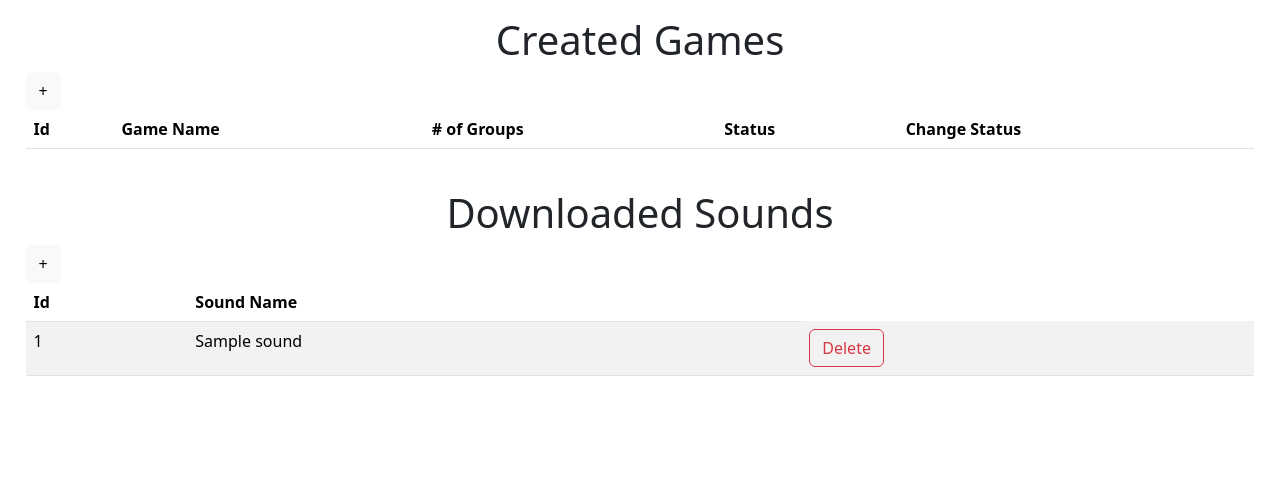
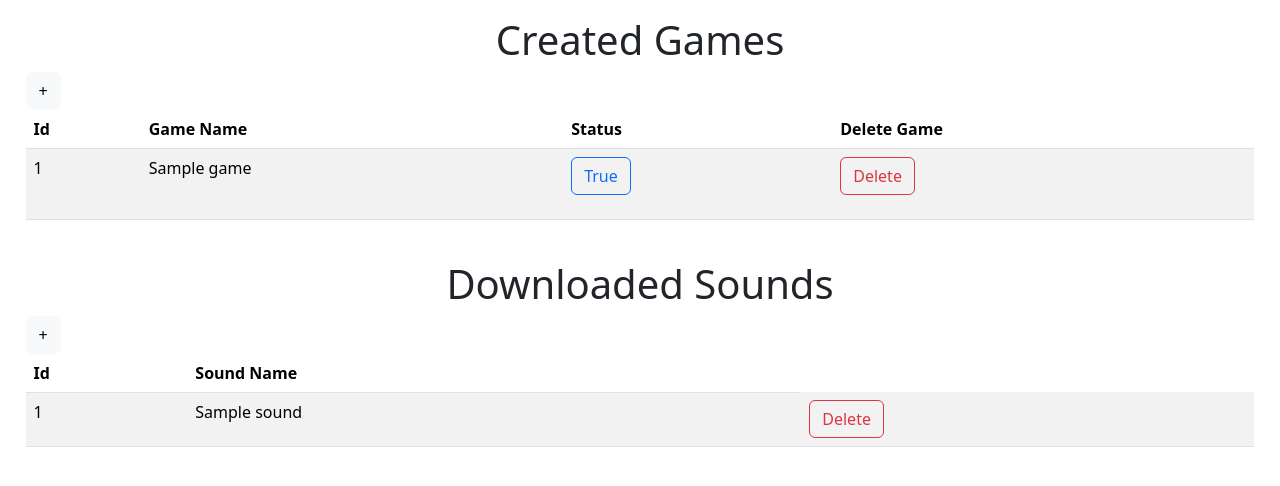
Before and after one commit to adespinosa14/SutherlandAppFlask, a Flask app: page /ViewGames in a window 1280 px wide. Shown: the part 97-583 px from the top of the page. Run offline with Flask 3, Linux system fonts and the light colour scheme; tables that the repository leaves empty hold one stand-in row (values such as "Sample post"); lists and menus that the app fills with data are empty.

Commit message:
Finished MVP

```diff
--- a/app.py
+++ b/app.py
@@ -12,7 +12,7 @@ from flask_sqlalchemy import SQLAlchemy
 from sqlalchemy import null
 
 app = Flask(__name__)
-app.config['SQLALCHEMY_DATABASE_URI'] = 'mysql+pymysql://root:Taffy2002!!!@localhost:3306/Event_Sound_Data'
+app.config['SQLALCHEMY_DATABASE_URI'] = ''
 app.config['SQLALCHEMY_TRACK_MODIFICATION'] = False
 
 ####### Database Table Model
@@ -42,15 +42,15 @@ class Game_Sounds(db.Model):
 class Games(db.Model):
     id = db.Column(db.String(80), primary_key=True)
     name = db.Column(db.String(80), nullable=False)
-    state = db.Column(db.String(80), nullable=False)
-    groups = db.relationship('Groups', backref='game', lazy=True)
+    state = db.Column(db.Boolean, default=False, nullable=False)
+    groups = db.relationship('Groups', backref='game', cascade='all, delete', lazy=True)
 
 # Groups Table
 class Groups(db.Model):
     id = db.Column(db.String(80), primary_key=True)
     game_id = db.Column(db.String(80), db.ForeignKey('games.id'), nullable=False)
     name = db.Column(db.String(80), nullable=False)
-    members = db.relationship('Members', backref='group', lazy=True)
+    members = db.relationship('Members', backref='group', cascade='all, delete', lazy=True)
 
 class Members(db.Model):
     __tablename__ = 'members'
@@ -120,7 +120,38 @@ def delete_event(event_id):
 @app.route("/ViewGames")
 def ViewGames():
     sounds = Game_Sounds.query.all()
-    return render_template("Games/ViewGames.html", sounds=sounds)
+    games = Games.query.all()
+    return render_template("Games/ViewGames.html", sounds=sounds, games=games)
+
+@app.route("/ViewGames/DeleteGame/<string:game_id>", methods=['POST'])
+def delete_game(game_id):
+    game = Games.query.get(game_id)
+    if game:
+        db.session.delete(game)
+        db.session.commit()
+        return redirect(url_for("ViewGames"))
+    else:
+        return "Error"
+
+@app.route("/ViewGames/ChangeState/<string:game_id>", methods=['POST'])
+def change_state(game_id):
+    game = Games.query.get(game_id)
+
+    if game:
+        # Ensure the state is either 0 (False) or 1 (True) and toggle it
+        if game.state == 0:
+            game.state = 1  # Set to True
+        elif game.state == 1:
+            game.state = 0  # Set to False
+        else:
+            # If the state is neither 0 nor 1, set it to 0 (default False)
+            game.state = 0
+
+        db.session.commit()
+        return redirect(url_for("ViewGames"))
+    else:
+        return jsonify({"error": "Game not found"}), 404
+
 
 #########################################################################      ADD GAMES START
 @app.route("/ViewGames/AddGames")
@@ -130,11 +161,15 @@ def AddGames():
     return render_template("Games/AddGames.html", uuid=my_uuid, sounds=sounds)
 
 @app.route("/ViewGames/AddGames/Add_Game", methods=['POST'])
-@app.route("/ViewGames/AddGames/Add_Game", methods=['POST'])
 def add_game():
     game_id = request.form['Id']
     game_name = request.form['game_name']
     game_state = request.form['game_state']
+    # Convert to boolean
+    if game_state.lower() == "true":
+        game_state = True
+    else:
+        game_state = False
 
     # Create a new game record
     new_game = Games(id=game_id, name=game_name, state=game_state)
@@ -209,6 +244,7 @@ def get_game(game_id):
 
     return jsonify(response_data), 200  # 200 OK
 
+# Create API Route
 @app.route("/api/games", methods=["GET"])
 def get_games():
     games = Games.query.all()
--- a/templates/Games/AddGames.html
+++ b/templates/Games/AddGames.html
@@ -38,9 +38,9 @@
                     <br>
                     <h2> Group ${group_count} </h2>
 
-                    <label class="control-label" for="group_id_${group_count}"> Id: </label>
+                    <label class="control-label" for="group_id_"> Id: </label>
                     <div class="col-sm-10">
-                        <input class="form-control" type="text" name="group_id[]" id="group_id_${group_count}" value="group${group_count}" readonly>
+                        <input class="form-control" type="text" name="group_id[]" id="group_id_${group_count}" value="group${group_count}{{uuid}}" readonly>
                     </div>
 
                     <label class="control-label" for="group_name_${group_count}"> Group Name: </label>
--- a/templates/Games/ViewGames.html
+++ b/templates/Games/ViewGames.html
@@ -12,11 +12,25 @@
         <thead>
             <th scope="col"> Id </th>
             <th scope="col"> Game Name </th>
-            <th scope="col"> # of Groups </th>
             <th scope="col"> Status </th>
-            <th scope="col"> Change Status </th>
+            <th scope="col"> Delete Game </th>
         </thead>
-
+            {% for game in games %}
+            <tr>
+                <td>{{ game.id }}</td>
+                <td>{{ game.name }}</td>
+                <td>
+                    <form action="/ViewGames/ChangeState/{{game.id}}" method="POST">
+                        <button class="btn btn-outline-primary" type="submit">{{game.state}}</button>
+                    </form>
+                </td>
+                <td>
+                    <form action="/ViewGames/DeleteGame/{{game.id}}" method="POST">
+                        <button class="btn btn-outline-danger" type="submit">Delete</button>
+                    </form>
+                </td>
+            </tr>
+            {% endfor %}
         <tbody>
 
         </tbody>
```
